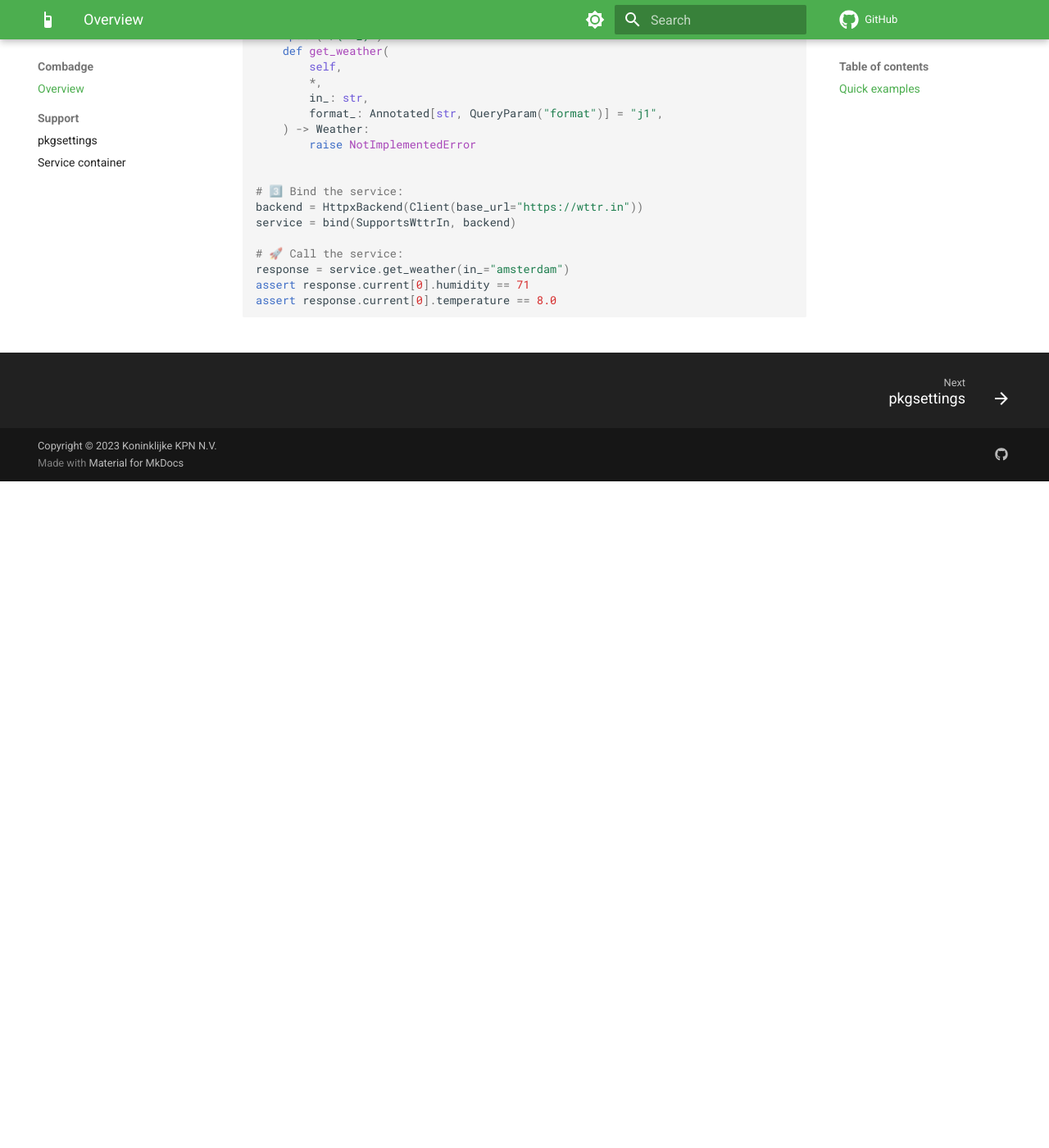
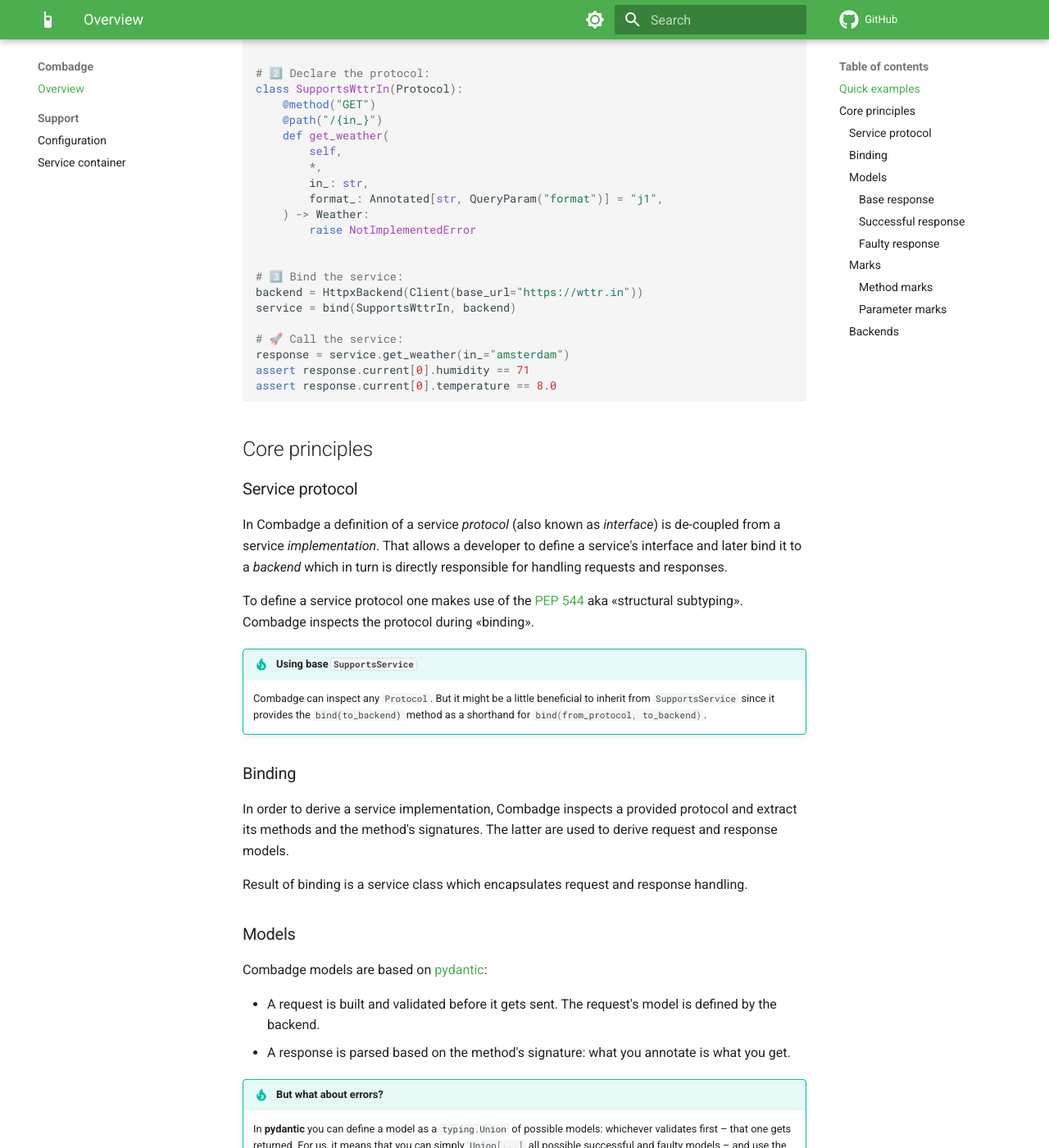
Before and after one commit to kpn/combadge, an MkDocs documentation site: the page built from docs/index.md, in a window 1280 px wide and 1400 px high, scrolled down 813 px. Shown: the whole window at 82% size. Built offline with MkDocs 1.6.1 and Material for MkDocs 9.7.7, drawn with Linux system fonts in a browser that asks for light colours; comment, search, counter and statistics services are not loaded; some of the changed text lies outside the part shown.

Commit message:
NEW: work on the docs

````diff
--- a/docs/index.md
+++ b/docs/index.md
@@ -6,11 +6,15 @@
 [![Python Version](https://img.shields.io/pypi/pyversions/combadge?logo=python&logoColor=yellow)](https://pypi.org/project/combadge/)
 [![License](https://img.shields.io/github/license/kpn/combadge)](LICENSE)
 
+!!! warning "This package is in active development"
+
+    The documentatation is not good and complete as it should be, and the implementation may change drastically.
+
 ## Quick examples
 
 === "With HTTPX"
 
-    ```python title="quickstart_httpx"
+    ```python title="quickstart_httpx.py"
     from typing import List
 
     from httpx import Client
@@ -57,7 +61,7 @@
 
 === "With Zeep"
 
-    ```python title="quickstart_zeep"
+    ```python title="quickstart_zeep.py"
 
     from typing import Literal, Union
 
@@ -108,3 +112,68 @@
     with raises(NumberTooLargeResponse.Error):
         response.raise_for_result()
     ```
+
+## Core principles
+
+### Service protocol
+
+In Combadge a definition of a service _protocol_ (also known as _interface_) is de-coupled from a service _implementation_. That allows a developer to define a service's interface and later bind it to a _backend_ which in turn is directly responsible for handling requests and responses.
+
+To define a service protocol one makes use of the [PEP 544](https://peps.python.org/pep-0544/) aka «structural subtyping». Combadge inspects the protocol during «binding».
+
+!!! tip "Using base `SupportsService`"
+
+    Combadge can inspect any `Protocol`. But it might be a little beneficial to inherit from `#!python SupportsService` since it provides the `bind(to_backend)` method as a shorthand for `#!python bind(from_protocol, to_backend)`.
+
+### Binding
+
+In order to derive a service implementation, Combadge inspects a provided protocol and extract its methods and the method's signatures. The latter are used to derive request and response models.
+
+Result of binding is a service class which encapsulates request and response handling.
+
+### Models
+
+Combadge models are based on [pydantic](https://docs.pydantic.dev/):
+
+- A request is built and validated before it gets sent. The request's model is defined by the backend.
+- A response is parsed based on the method's signature: what you annotate is what you get.
+
+!!! tip "But what about errors?"
+
+    In **pydantic** you can define a model as a `#!python typing.Union` of possible models: whichever validates first – that one gets returned. For us, it means that you can simply `#!python Union[...]` all possible successful and faulty models – and use the `#!python Union` as a return type.
+
+Combadge does not restrict user in terms of model classes: as long as they are inherited from the `#!python BaseModel`, you are good to go. However, it may be easier to inherit from the predefined classes:
+
+#### Base response
+
+`#!python BaseResponse` is the lower-level API, one should consider inheriting from `#!python SuccessfulResponse` and `#!python FaultyResponse`. However, it is important to note its methods:
+
+- `#!python raise_for_result()`: raises an error, if the response is faulty
+- `#!python expect(exc_type_, *args)`: raises a specified error, if the response is faulty
+- `#!python unwrap()`: combines everything in one handy method: returns a successful response, or raises an error if the response is faulty
+
+!!! tip "That looks rusty, huh"
+
+    The resemblance with Rust is not concidential: the author was inspired by [`std::result::Result`](https://doc.rust-lang.org/std/result/enum.Result.html).
+
+The following response classes inherit from the `#!python BaseResponse`, which allows a user to use the methods above without any explicit error checks:
+
+#### Successful response
+
+`#!python SuccessfulResponse` implements the methods above so that they never fail.
+
+#### Faulty response
+
+The aforementioned methods always fail for `#!python FaultyResponse`. Furthermore, `#!python FaultyResponse` automatically derives distinct exception classes for each error model.
+
+!!! tip "Error codes"
+
+    Use [`typing.Literal`](https://docs.python.org/3/library/typing.html#typing.Literal) to define a separate error model for each error code.
+
+### Marks
+
+#### Method marks
+
+#### Parameter marks
+
+### Backends
--- a/mkdocs.yml
+++ b/mkdocs.yml
@@ -5,7 +5,7 @@
 nav:
   - index.md
   - Support:
-    - support/pkgsettings.md
+    - support/configuration.md
     - support/di.md
 
 theme:
````
Also changed, not shown: README.md (+1 -1 lines), docs/support/configuration.md (renamed from docs/support/pkgsettings.md, +4 -2 lines), docs/support/di.md (+3 -3 lines), 6 other files.
